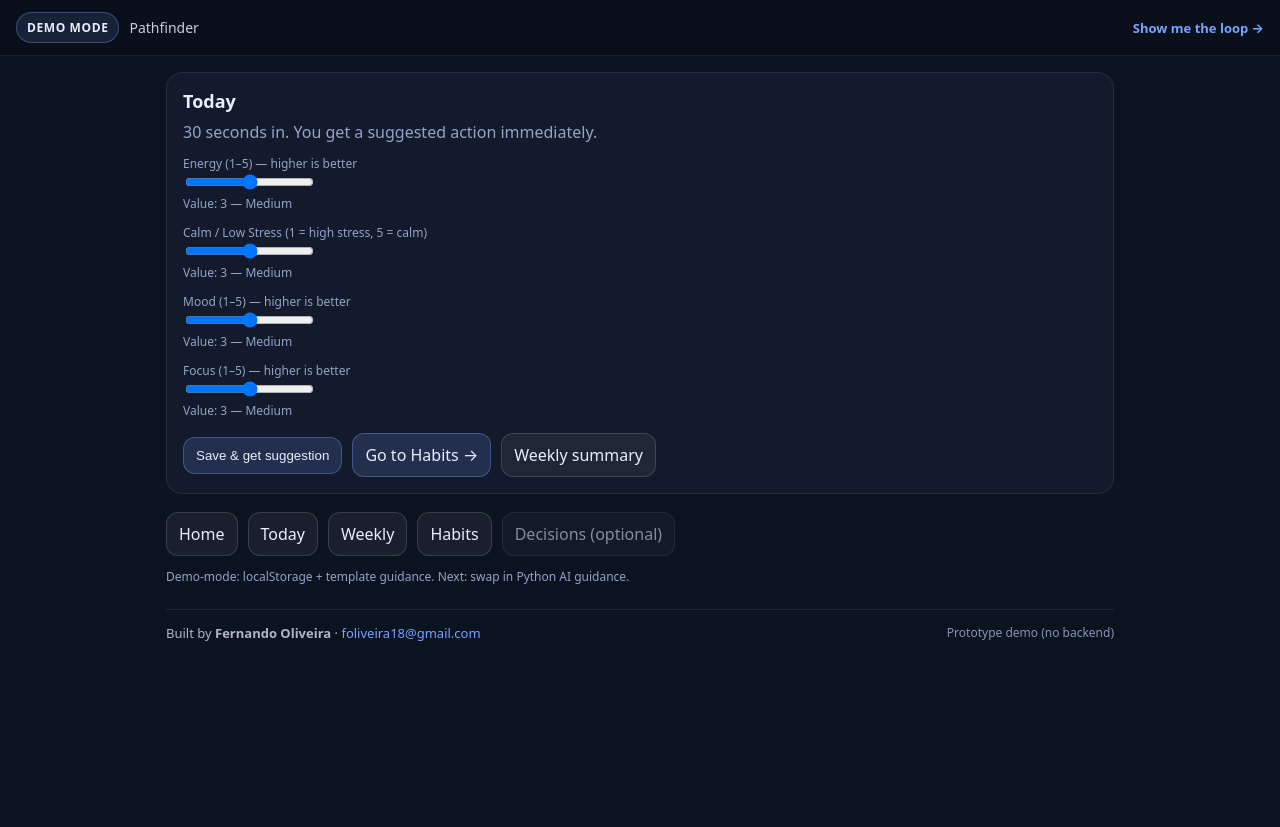
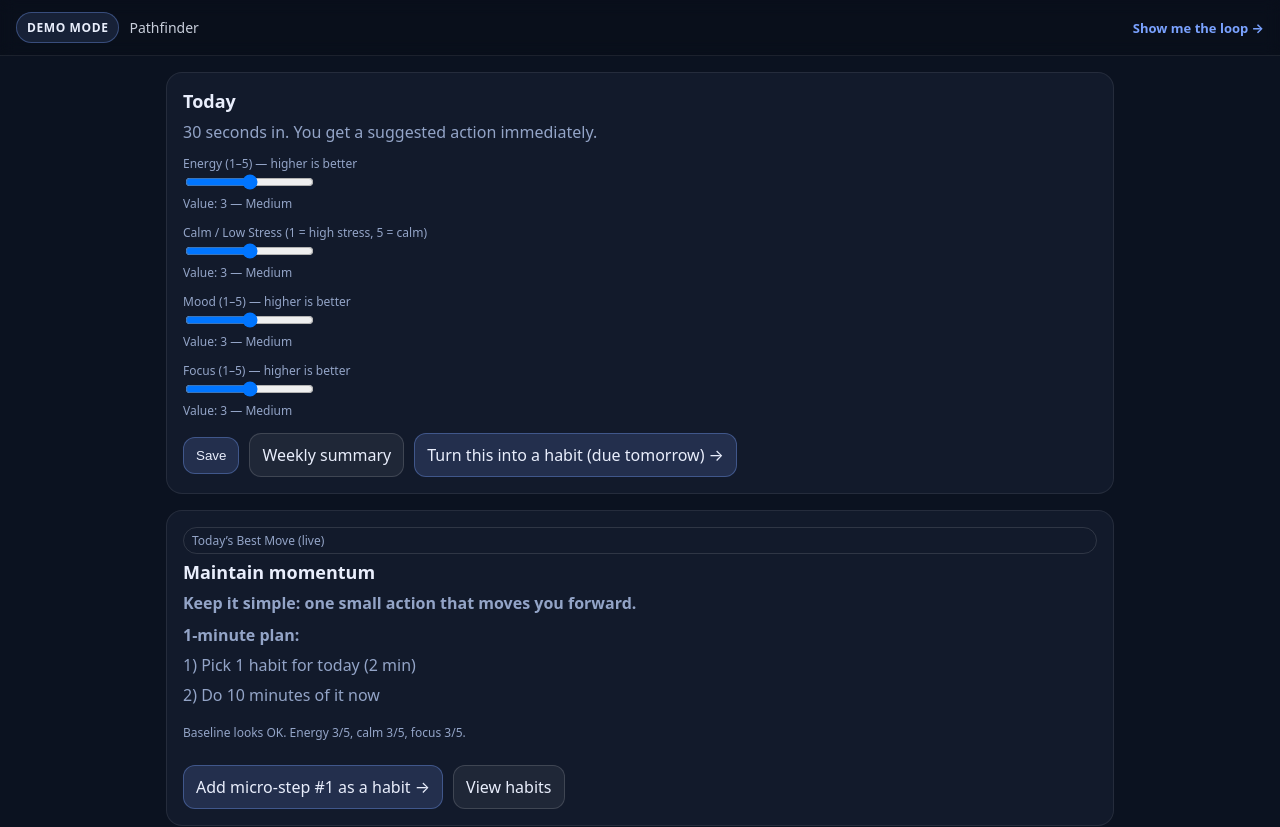
Before and after one commit to foliveira18/pathfinder-demo, a Next.js app: page /today in a window 1280 px wide. Shown: the top 827 px of the page. Before the commit the page ends 800 px from the top, so only its background shows below. Built offline with nearby package versions, Linux system fonts and the light colour scheme.

Commit message:
Live coach preview + one-click habit with deadline

```diff
--- a/app/today/page.tsx
+++ b/app/today/page.tsx
@@ -13,11 +13,11 @@ type Pulse = {
   focus: number;
 };
 
-// old schema: stress existed
+// old schema (what you had before)
 type OldPulse = {
   date: string;
   energy: number;
-  stress: number; // 1..5 where higher meant more stress
+  stress: number; // 1..5 where higher meant "more stress"
   mood: number;
   focus: number;
 };
@@ -36,37 +36,24 @@ const KEY_V2 = "pf_pulses_v2";
 function clamp15(n: number) {
   return Math.max(1, Math.min(5, n));
 }
-
 function label5(n: number) {
   return ["Very low", "Low", "Medium", "High", "Very high"][clamp15(n) - 1];
 }
-
 function average(items: number[]) {
   if (!items.length) return 0;
   return items.reduce((a, b) => a + b, 0) / items.length;
 }
 
-function trendArrow(delta: number) {
-  if (delta > 0.25) return "↑";
-  if (delta < -0.25) return "↓";
-  return "→";
-}
+function suggestFromPulse(p: Pulse, recent: Pulse[]): CoachSuggestion {
+  // last 7 pulses (including current values as first element)
+  const last7 = recent.slice(0, 7);
 
-function suggestFromPulse(p: Pulse, recent: Pulse[]): CoachSuggestion {
-  // Look at last 7 (including today if present)
-  const last7 = recent.slice(0, 7);
-  const avgEnergy = average(last7.map(x => x.energy));
-  const avgCalm = average(last7.map(x => x.calm));
-  const avgMood = average(last7.map(x => x.mood));
-  const avgFocus = average(last7.map(x => x.focus));
+  const avgEnergy = average(last7.map((x) => x.energy));
+  const avgCalm = average(last7.map((x) => x.calm));
+  const avgMood = average(last7.map((x) => x.mood));
+  const avgFocus = average(last7.map((x) => x.focus));
 
-  // Compare today vs 7-day avg (tiny “coach” flavor)
-  const dEnergy = p.energy - avgEnergy;
-  const dCalm = p.calm - avgCalm;
-  const dMood = p.mood - avgMood;
-  const dFocus = p.focus - avgFocus;
-
-  // Rule-based coach (fast, clear payoff)
+  // Rule-based coach (fast + obvious)
   if (p.calm <= 2) {
     return {
       title: "Reset and lower load",
@@ -81,7 +68,7 @@ function suggestFromPulse(p: Pulse, recent: Pulse[]): CoachSuggestion {
     return {
       title: "Recover energy",
       bestMove: "Recover energy: protect your next 3 hours.",
-      microSteps: ["Drink water + get daylight 3 min", "Pick one task only (15 min start)"],
+      microSteps: ["Drink water + daylight 3 min", "Pick one task only (15 min start)"],
       why: `Energy is ${p.energy}/5. Keep it gentle and reduce friction.`,
       tags: ["recovery", "energy"],
     };
@@ -107,12 +94,12 @@ function suggestFromPulse(p: Pulse, recent: Pulse[]): CoachSuggestion {
     };
   }
 
-  // Default: light structure + maintain momentum
+  // default
   return {
     title: "Maintain momentum",
     bestMove: "Keep it simple: one small action that moves you forward.",
     microSteps: ["Pick 1 habit for today (2 min)", "Do 10 minutes of it now"],
-    why: `Solid baseline. Energy ${p.energy}/5, calm ${p.calm}/5, focus ${p.focus}/5.`,
+    why: `Baseline looks OK. Energy ${p.energy}/5, calm ${p.calm}/5, focus ${p.focus}/5.`,
     tags: ["consistency"],
   };
 }
@@ -128,39 +115,45 @@ export default function Today() {
     mood: 3,
     focus: 3,
   });
-  const [savedSuggestion, setSavedSuggestion] = useState<CoachSuggestion | null>(null);
+
+  // shows "Saved ✅" when you persist to storage
+  const [savedAt, setSavedAt] = useState<number | null>(null);
+
+  // tomorrow deadline for 1-click habit
+  const tomorrow = useMemo(() => {
+    const d = new Date();
+    d.setDate(d.getDate() + 1);
+    return d.toISOString().slice(0, 10);
+  }, []);
 
   useEffect(() => {
-    // 1) Load v2 if present
+    // 1) load v2
     const v2 = load<any>(KEY_V2, null);
     if (Array.isArray(v2) && v2.length && "calm" in v2[0]) {
-      setAll(v2 as Pulse[]);
-      // If there is an entry for today, prefill sliders + show suggestion
-      const todayEntry = (v2 as Pulse[]).find(p => p.date === today);
-      if (todayEntry) {
-        setPulse(todayEntry);
-        setSavedSuggestion(suggestFromPulse(todayEntry, v2 as Pulse[]));
-      }
+      const arr = v2 as Pulse[];
+      setAll(arr);
+
+      // prefill if today exists
+      const todayEntry = arr.find((p) => p.date === today);
+      if (todayEntry) setPulse(todayEntry);
       return;
     }
 
-    // 2) Otherwise migrate old stress->calm
+    // 2) migrate old stress->calm once
     const old = load<any>(KEY_OLD, []);
     if (Array.isArray(old) && old.length && "stress" in old[0]) {
       const migrated: Pulse[] = (old as OldPulse[]).map((p) => ({
         date: p.date,
         energy: typeof p.energy === "number" ? p.energy : 3,
-        calm: typeof p.stress === "number" ? (6 - p.stress) : 3, // invert
+        calm: typeof p.stress === "number" ? 6 - p.stress : 3,
         mood: typeof p.mood === "number" ? p.mood : 3,
         focus: typeof p.focus === "number" ? p.focus : 3,
       }));
       setAll(migrated);
       save(KEY_V2, migrated);
-      const todayEntry = migrated.find(p => p.date === today);
-      if (todayEntry) {
-        setPulse(todayEntry);
-        setSavedSuggestion(suggestFromPulse(todayEntry, migrated));
-      }
+
+      const todayEntry = migrated.find((p) => p.date === today);
+      if (todayEntry) setPulse(todayEntry);
       return;
     }
 
@@ -172,32 +165,29 @@ export default function Today() {
     (e: React.ChangeEvent<HTMLInputElement>) =>
       setPulse((p) => ({ ...p, [k]: Number(e.target.value) }));
 
+  // ✅ LIVE suggestion: updates as sliders move
+  const liveSuggestion = useMemo(() => {
+    const next = [pulse, ...all.filter((p) => p.date !== pulse.date)].slice(0, 30);
+    return suggestFromPulse(pulse, next);
+  }, [pulse, all]);
+
   const submit = () => {
     const next = [pulse, ...all.filter((p) => p.date !== pulse.date)].slice(0, 30);
     setAll(next);
     save(KEY_V2, next);
-
-    const s = suggestFromPulse(pulse, next);
-    setSavedSuggestion(s);
+    setSavedAt(Date.now());
   };
 
-  const last7 = useMemo(() => all.slice(0, 7), [all]);
-  const weekStats = useMemo(() => {
-    if (!last7.length) return null;
-    const avgE = average(last7.map(p => p.energy));
-    const avgC = average(last7.map(p => p.calm));
-    const avgM = average(last7.map(p => p.mood));
-    const avgF = average(last7.map(p => p.focus));
-    return { avgE, avgC, avgM, avgF };
-  }, [last7]);
+  // URL that sends the suggestion into Habits with deadline
+  const habitSeed = encodeURIComponent(liveSuggestion.microSteps[0]);
+  const habitDue = encodeURIComponent(tomorrow);
+  const habitLink = `/habits?seed=${habitSeed}&due=${habitDue}`;
 
   return (
     <div className="grid" style={{ gap: 16 }}>
       <div className="card">
         <h2 className="h2">Today</h2>
-        <p className="p">
-          30 seconds in. You get a suggested action immediately.
-        </p>
+        <p className="p">30 seconds in. You get a suggested action immediately.</p>
 
         <div className="grid" style={{ gap: 12, marginTop: 12 }}>
           <div>
@@ -227,56 +217,53 @@ export default function Today() {
 
         <div className="row" style={{ marginTop: 14, gap: 10, flexWrap: "wrap" }}>
           <button className="btn btnPrimary" onClick={submit}>
-            Save & get suggestion
+            Save
           </button>
-
-          <Link className="btn btnPrimary" href="/habits?loop=1">
-            Go to Habits →
-          </Link>
-
           <Link className="btn" href="/weekly?loop=1">
             Weekly summary
           </Link>
-        </div>
+          <Link className="btn btnPrimary" href={habitLink}>
+            Turn this into a habit (due tomorrow) →
+          </Link>
         </div>
 
-      {/* Immediate payoff card */}
-      {savedSuggestion && (
+        {savedAt && (
+          <p className="small" style={{ marginTop: 10 }}>
+            Saved ✅
+          </p>
+        )}
+      </div>
+
+      {/* ✅ Always visible and LIVE */}
       <div className="card">
-          <div className="badge">Today’s Best Move</div>
-          <h3 className="h2" style={{ marginTop: 6 }}>{savedSuggestion.title}</h3>
+        <div className="badge">Today’s Best Move (live)</div>
+        <h3 className="h2" style={{ marginTop: 6 }}>
+          {liveSuggestion.title}
+        </h3>
         <p className="p" style={{ marginTop: 8 }}>
-            <b>{savedSuggestion.bestMove}</b>
+          <b>{liveSuggestion.bestMove}</b>
         </p>
+
         <div className="grid" style={{ gap: 8, marginTop: 10 }}>
-            <div className="p"><b>1-minute plan:</b></div>
-            <div className="p">1) {savedSuggestion.microSteps[0]}</div>
-            <div className="p">2) {savedSuggestion.microSteps[1]}</div>
-            <p className="small" style={{ marginTop: 10 }}>{savedSuggestion.why}</p>
+          <div className="p">
+            <b>1-minute plan:</b>
           </div>
+          <div className="p">1) {liveSuggestion.microSteps[0]}</div>
+          <div className="p">2) {liveSuggestion.microSteps[1]}</div>
+          <p className="small" style={{ marginTop: 10 }}>
+            {liveSuggestion.why}
+          </p>
+        </div>
+
         <div className="row" style={{ marginTop: 12, gap: 10, flexWrap: "wrap" }}>
-            <Link className="btn btnPrimary" href="/habits?loop=1">
-              Turn this into a habit →
+          <Link className="btn btnPrimary" href={habitLink}>
+            Add micro-step #1 as a habit →
           </Link>
-            <Link className="btn" href="/weekly?loop=1">
-              See weekly summary
+          <Link className="btn" href="/habits?loop=1">
+            View habits
           </Link>
         </div>
       </div>
-      )}
-
-      {/* Small weekly hint (optional) */}
-      {weekStats && (
-        <div className="card">
-          <h3 className="h2">Last 7 days (quick view)</h3>
-          <p className="p" style={{ marginTop: 8 }}>
-            Avg Energy: {weekStats.avgE.toFixed(1)} · Avg Calm: {weekStats.avgC.toFixed(1)} · Avg Mood: {weekStats.avgM.toFixed(1)} · Avg Focus: {weekStats.avgF.toFixed(1)}
-          </p>
-          <p className="small">
-            This is what Weekly uses to propose your “best move.”
-          </p>
-        </div>
-      )}
     </div>
   );
 }
```
Also changed, not shown: app/habits/page.tsx (+165 -56 lines). Lines whose indentation alone changed are shown as unchanged.
